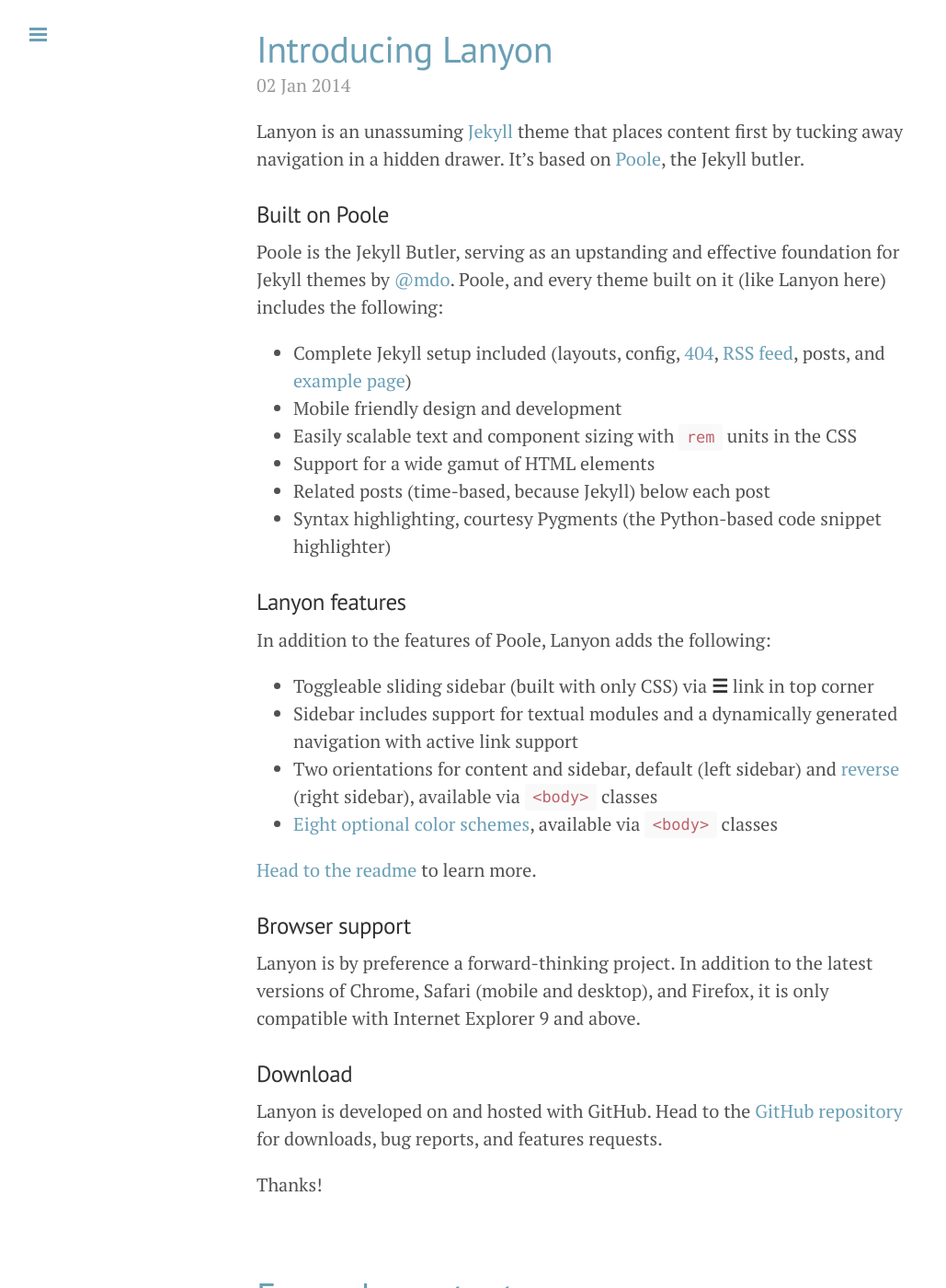
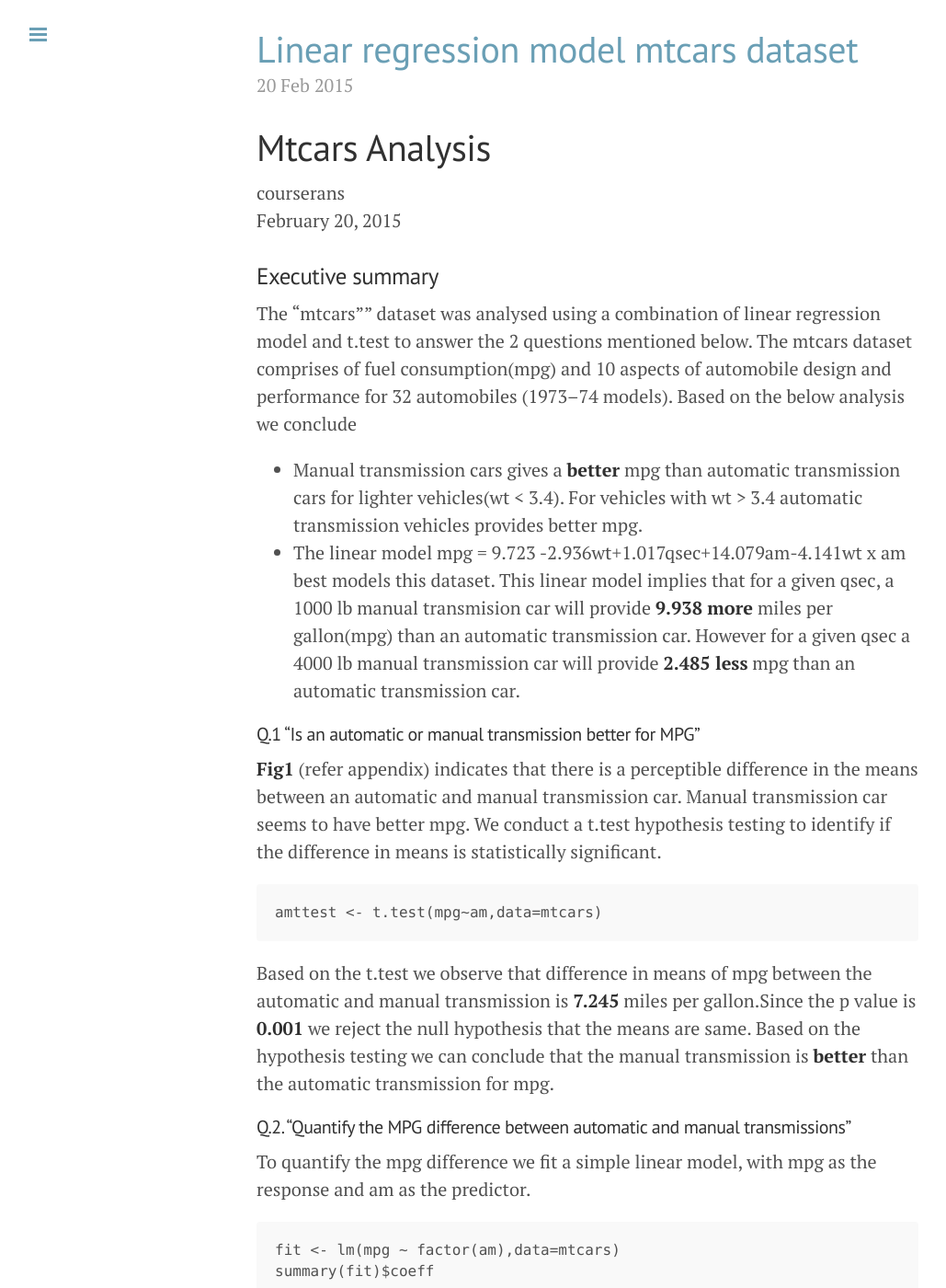
Before and after one commit to courserans/courserans.github.io, a Jekyll site: the page built from index.html, in a window 1280 px wide and 1400 px high, scrolled down 6910 px. Shown: the whole window at 92% size, without its empty margins (1-1030 px from the left). Built offline with Jekyll 4.4.1, drawn with Linux system fonts in a browser that asks for light colours; Markdown is read by kramdown in place of the engine named in the settings; the list of posts is cut into pages by our own code; some of the changed text lies outside the part shown.

Commit message:
Initial commit
1. Regression Models
2. config.yml change

````diff
--- a/_config.yml
+++ b/_config.yml
@@ -9,18 +9,18 @@ permalink:           pretty
 relative_permalinks: true
 
 # Setup
-title:               Lanyon
-tagline:             'A Jekyll theme'
+title:               R + Data-Science
+tagline:             'The art and Science of Data'
 description:         'A reserved <a href="http://jekyllrb.com" target="_blank">Jekyll</a> theme that places the utmost gravity on content with a hidden drawer. Made by <a href="https://twitter.com/mdo" target="_blank">@mdo</a>.'
 url:                 http://lanyon.getpoole.com
 baseurl:             /
-paginate:            5
+paginate:            2
 
 # About/contact
 author:
-  name:              Mark Otto
-  url:               https://twitter.com/mdo
-  email:             markdotto@gmail.com
+  name:              NS
+  url:               https://twitter.com/coursera_ns
+  email:             coursera.ns@gmail.com
 
 # Custom vars
 version:             1.0.0
--- /dev/null
+++ b/_posts/2015-02-20-Linear Regression Model Mtcars Dataset.md
@@ -0,0 +1,160 @@
+# Mtcars Analysis
+courserans
+February 20, 2015
+
+### Executive summary
+
+The "mtcars"" dataset was analysed using a combination of linear regression model and t.test to answer the 2 questions mentioned below. The mtcars dataset comprises of fuel consumption(mpg) and 10 aspects of automobile design and performance for 32 automobiles (1973–74 models). Based on the below analysis we conclude
+
+* Manual transmission cars gives a **better** mpg than automatic transmission cars for lighter vehicles(wt < 3.4). For vehicles with wt > 3.4 automatic transmission vehicles provides better mpg.
+* The linear model mpg = 9.723 -2.936wt+1.017qsec+14.079am-4.141wt x am best models this dataset. This linear model implies that for a given qsec, a 1000 lb manual transmision car will provide **9.938 more** miles per gallon(mpg) than an automatic transmission car. However for a given qsec a 4000 lb manual transmission car will provide **2.485 less** mpg than an automatic transmission car.
+
+#### Q.1 “Is an automatic or manual transmission better for MPG”
+
+**Fig1** (refer appendix) indicates that there is a perceptible difference in the means between an automatic and manual transmission car. Manual transmission car seems to have better mpg. We conduct a t.test hypothesis testing to identify if the difference in means is statistically significant.
+
+```r
+amttest <- t.test(mpg~am,data=mtcars)
+```
+Based on the t.test we observe that difference in means of mpg between the automatic and manual transmission is **7.245** miles per gallon.Since the p value is **0.001** we reject the null hypothesis that the means are same. Based on the hypothesis testing we can conclude that the manual transmission is **better** than the automatic transmission for mpg.
+
+#### Q.2. "Quantify the MPG difference between automatic and manual transmissions"
+
+To quantify the mpg difference we fit a simple linear model, with mpg as the response and am as the predictor.
+
+
+```r
+fit <- lm(mpg ~ factor(am),data=mtcars)
+summary(fit)$coeff
+```
+
+```
+##              Estimate Std. Error   t value     Pr(>|t|)
+## (Intercept) 17.147368   1.124603 15.247492 1.133983e-15
+## factor(am)1  7.244939   1.764422  4.106127 2.850207e-04
+```
+We observe from the coefficients that mpg for automatic cars is **17.15** and that manual increases the mpg by **7.24**. However the R2 values is **0.36** which explains only **35.98 %** of the variance. Hence we must add additional predictor variables to arrive at a higher R2 and consequently a better fit.
+
+##### Model selection
+
+The model selection approach used in this analysis is backward selection strategy. As per this approach we start by fitting a linear model with all the response variables. Then identify the predictor variable with the largest p-value, refit a new model minus the variable with the largest p value, reassess for significance and adjusted R2 till we arrive at the most optimal model.
+
+```r
+fit1 <- lm(mpg ~.,data=mtcars)
+fit2 <- lm(mpg ~disp+hp+drat+wt+qsec+vs+am+gear+carb,data=mtcars) #cyl dropped
+fit3 <- lm(mpg ~disp+hp+drat+wt+qsec+am+gear+carb,data=mtcars)    #vs  dropped
+fit4 <- lm(mpg ~disp+hp+drat+wt+qsec+am+gear,data=mtcars)         #carb dropped
+fit5 <- lm(mpg ~disp+hp+drat+wt+qsec+am,data=mtcars)              #gear dropped
+fit6 <- lm(mpg ~disp+hp+wt+qsec+am,data=mtcars)                   #drat dropped
+fit7 <- lm(mpg ~hp+wt+qsec+am,data=mtcars)                        #hp   dropped
+fit8 <- lm(mpg ~wt+qsec+am,data=mtcars)
+```
+All the predictor variables in the fit8 model are highly significant(Appendix). The adjusted R2 value is **0.85**. However **Fig2** (Appendix) indicates a possibility of interaction effect between am and the wt variable. A new linear model(fit9) with main effects (wt + qsec + am) and the interaction effect(am:wt) is constructed. We conduct a anova test between fit8 and fit9 models to identify if the effect of interaction is statistically significant.
+
+```r
+fit9 <- lm(mpg ~wt+qsec+am+am:wt,data=mtcars)
+anova(fit8,fit9)$Pr[[2]]
+```
+
+```
+## [1] 0.001808576
+```
+Based on the p value we can conclude that interaction effect is necessary. Hence we select fit9 : mpg ~wt+qsec+am+am:wt as the final model. This model has an adjusted R2 **0.896** and all the main effect and the interaction effect is significant. This linear model implies that for a given qsec a 1000 lb manual transmision car will provide **9.938 more** miles per gallon(mpg) than an automatic transmission car. However for a given qsec a 4000 lb manual transmission car will provide **2.485 less** mpg than an automatic transmission car.
+
+```r
+summary(fit9)$coeff
+```
+
+```
+##              Estimate Std. Error   t value     Pr(>|t|)
+## (Intercept)  9.723053  5.8990407  1.648243 0.1108925394
+## wt          -2.936531  0.6660253 -4.409038 0.0001488947
+## qsec         1.016974  0.2520152  4.035366 0.0004030165
+## am          14.079428  3.4352512  4.098515 0.0003408693
+## wt:am       -4.141376  1.1968119 -3.460340 0.0018085763
+```
+
+##### Model Diagnostics
+We observe that the residuals plot does not show any obvious pattern. The normal Q-Q plot the standardized residuals are on a line. One of the assumptions of the model is that error terms have a common variance. The scale location plot indicates the same. The standardized residual vs leverage plot also does not indicate any outlier points with significant effect or influence. Hence the applicability of a linear model to the dataset seems appropriate.
+
+##### Appendix
+
+* Exploratory Plots
+
+```r
+library(ggplot2)
+ggplot(mtcars, aes(factor(am), mpg)) + geom_boxplot(aes(fill=factor(am))) + labs(title="Fig 1: Exploratory Data plot of mpg vs am") + theme_bw()
+```
+
+<img src="../images/fig/unnamed-chunk-6-1.png" title="" alt="" style="display: block; margin: auto;" />
+
+```r
+g1 <- ggplot(data=mtcars, aes(x=wt, y=mpg, colour=factor(am))) + geom_point() + stat_smooth(method="lm") + labs(title="Fig 2: Interaction plot of am vs wt") + theme_bw()
+g1
+```
+
+<img src="../images/fig/unnamed-chunk-6-2.png" title="" alt="" style="display: block; margin: auto;" />
+* Diagnostic Plots
+
+```r
+par(mfrow = c(2, 2))
+plot(fit9)
+```
+
+<img src="../images/fig/unnamed-chunk-7-1.png" title="" alt="" style="display: block; margin: auto;" />
+* Test Summaries
+
+```r
+summary(fit8)
+```
+
+```
+##
+## Call:
+## lm(formula = mpg ~ wt + qsec + am, data = mtcars)
+##
+## Residuals:
+##     Min      1Q  Median      3Q     Max
+## -3.4811 -1.5555 -0.7257  1.4110  4.6610
+##
+## Coefficients:
+##             Estimate Std. Error t value Pr(>|t|)
+## (Intercept)   9.6178     6.9596   1.382 0.177915
+## wt           -3.9165     0.7112  -5.507 6.95e-06 ***
+## qsec          1.2259     0.2887   4.247 0.000216 ***
+## am            2.9358     1.4109   2.081 0.046716 *
+## ---
+## Signif. codes:  0 '***' 0.001 '**' 0.01 '*' 0.05 '.' 0.1 ' ' 1
+##
+## Residual standard error: 2.459 on 28 degrees of freedom
+## Multiple R-squared:  0.8497,	Adjusted R-squared:  0.8336
+## F-statistic: 52.75 on 3 and 28 DF,  p-value: 1.21e-11
+```
+
+```r
+summary(fit9) #Final Model
+```
+
+```
+##
+## Call:
+## lm(formula = mpg ~ wt + qsec + am + am:wt, data = mtcars)
+##
+## Residuals:
+##     Min      1Q  Median      3Q     Max
+## -3.5076 -1.3801 -0.5588  1.0630  4.3684
+##
+## Coefficients:
+##             Estimate Std. Error t value Pr(>|t|)
+## (Intercept)    9.723      5.899   1.648 0.110893
+## wt            -2.937      0.666  -4.409 0.000149 ***
+## qsec           1.017      0.252   4.035 0.000403 ***
+## am            14.079      3.435   4.099 0.000341 ***
+## wt:am         -4.141      1.197  -3.460 0.001809 **
+## ---
+## Signif. codes:  0 '***' 0.001 '**' 0.01 '*' 0.05 '.' 0.1 ' ' 1
+##
+## Residual standard error: 2.084 on 27 degrees of freedom
+## Multiple R-squared:  0.8959,	Adjusted R-squared:  0.8804
+## F-statistic: 58.06 on 4 and 27 DF,  p-value: 7.168e-13
+```
````
Also changed, not shown: images/fig/unnamed-chunk-6-1.png (added), images/fig/unnamed-chunk-6-2.png (added), images/fig/unnamed-chunk-7-1.png (added).
